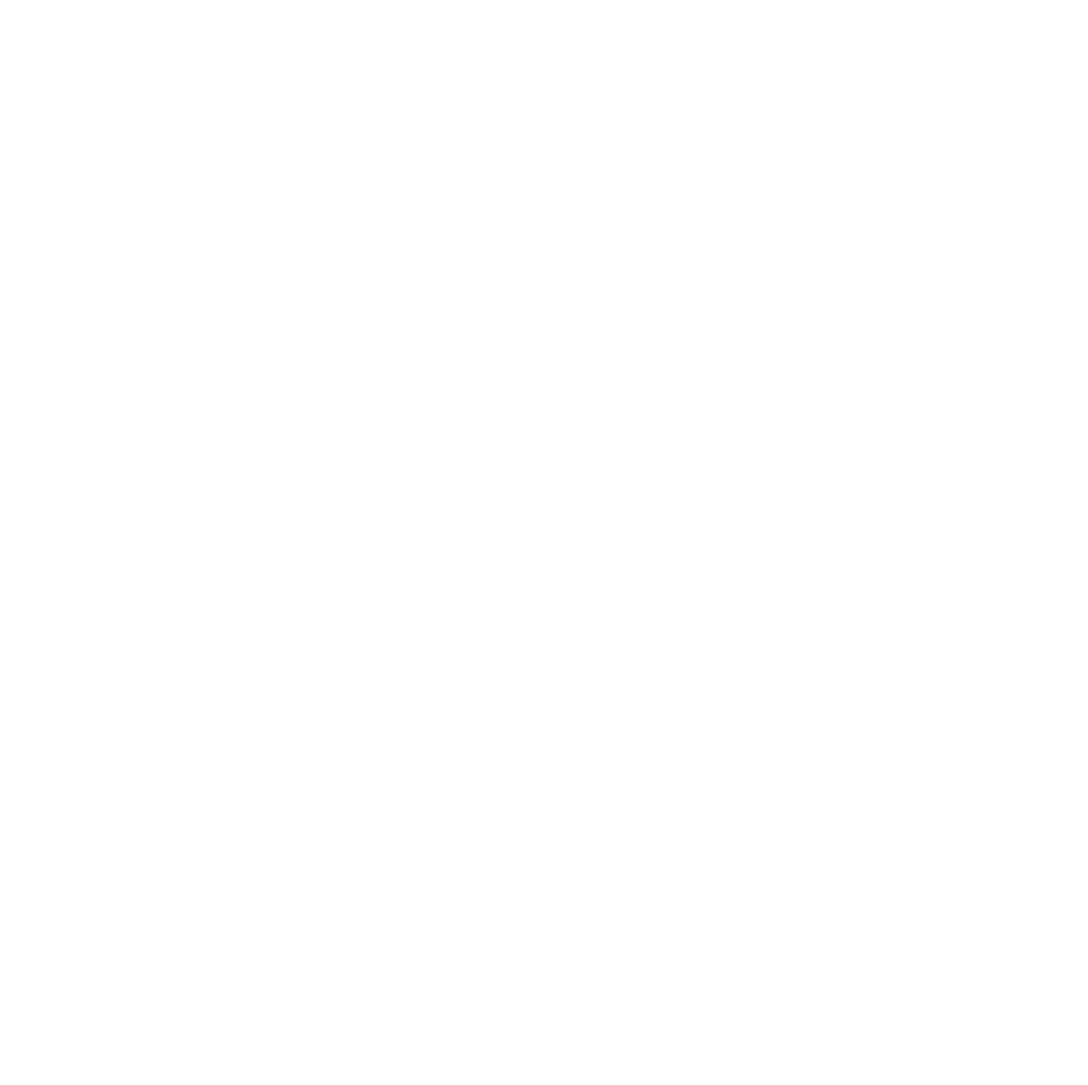
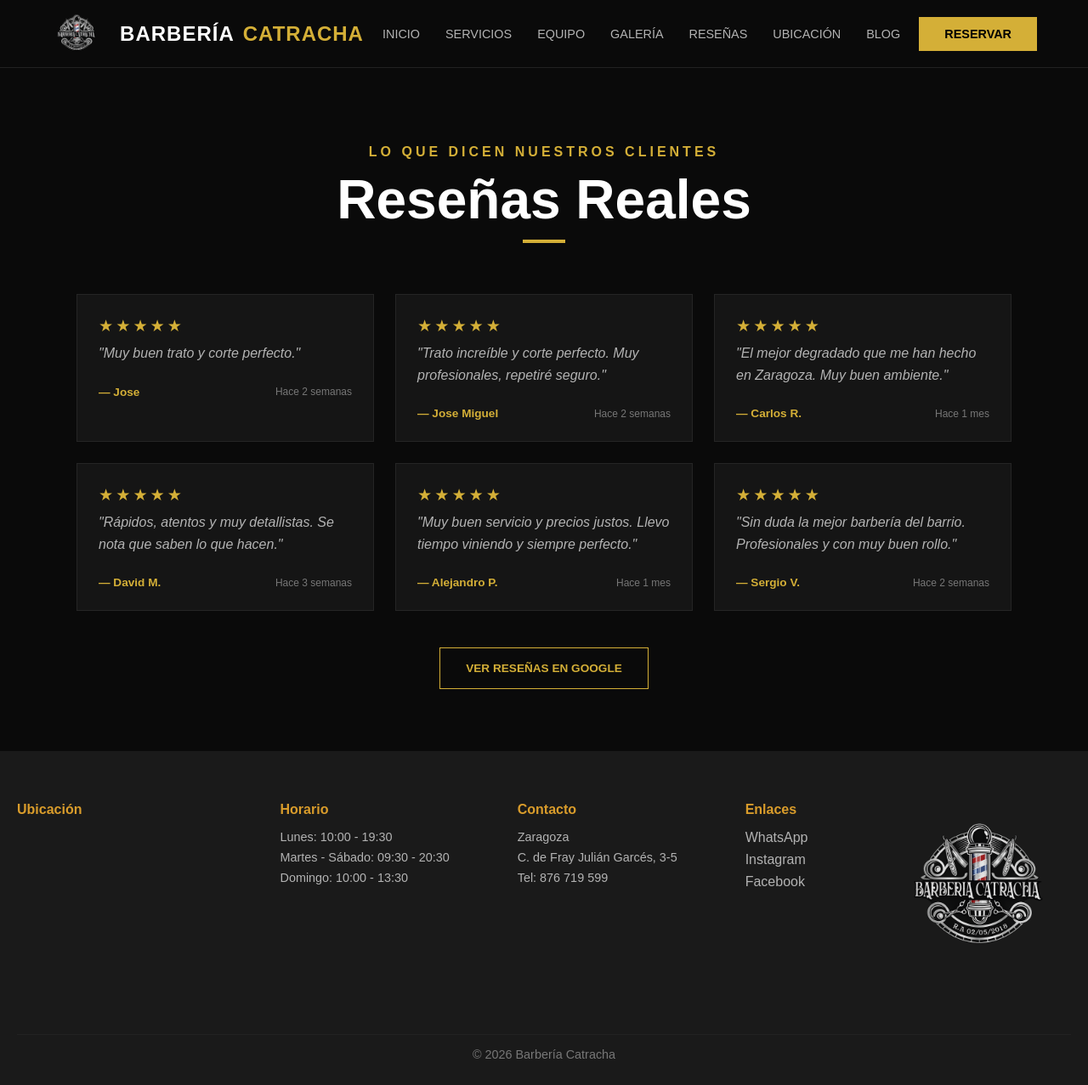
Before and after one commit to dzeledonj-create/barberia_catracha, a PHP site: the page made by vistas/reseñas.php in a window 1280 px wide. Before the commit the page is empty. Shown: the whole page at 85% size. Before the commit the page ends 800 px from the top, so only its background shows below. Run offline with PHP 8.4, Linux system fonts and the light colour scheme; a map, chart or similar area stays blank; grey boxes are pictures that could not be loaded.

Commit message:
reseñas

```diff
--- a/assets/style.css
+++ b/assets/style.css
@@ -1246,3 +1246,117 @@ body {
     box-shadow: 0 0 0 1px var(--gold);
     color: var(--gold);
 }
+
+
+/* --- SECCIÓN RESEÑAS --- */
+
+.resenas-page {
+    background-color: var(--dark-bg);
+    color: var(--white);
+    padding: 90px 20px;
+}
+
+.resenas-header {
+    text-align: center;
+    margin-bottom: 60px;
+}
+
+.google-rating {
+    margin-top: 20px;
+}
+
+.stars {
+    color: var(--gold);
+    letter-spacing: 3px;
+    font-size: 1.2rem;
+    margin-bottom: 8px;
+}
+
+.google-rating h3 {
+    color: var(--white);
+    font-size: 1.3rem;
+    margin-bottom: 5px;
+}
+
+.google-rating p {
+    color: var(--gray-text);
+    font-size: 0.85rem;
+}
+
+.resenas-grid {
+    max-width: 1100px;
+    margin: 0 auto;
+    display: grid;
+    grid-template-columns: repeat(3, 1fr);
+    gap: 25px;
+}
+
+.resena-card {
+    background-color: #151515;
+    border: 1px solid #252525;
+    padding: 25px;
+    transition: 0.3s;
+}
+
+.resena-card:hover {
+    border-color: var(--gold);
+    transform: translateY(-5px);
+}
+
+.comentario {
+    color: var(--gray-text);
+    font-style: italic;
+    line-height: 1.6;
+    margin-bottom: 25px;
+}
+
+.resena-footer {
+    display: flex;
+    justify-content: space-between;
+    align-items: center;
+}
+
+.resena-footer strong {
+    color: var(--gold);
+    font-size: 0.85rem;
+}
+
+.resena-footer span {
+    color: #777;
+    font-size: 0.75rem;
+}
+
+.resenas-cta {
+    text-align: center;
+    margin-top: 60px;
+}
+
+.resenas-cta p {
+    color: var(--gray-text);
+    margin-bottom: 25px;
+}
+
+.resenas-botones {
+    display: flex;
+    justify-content: center;
+    gap: 20px;
+}
+
+.btn-google,
+.btn-resenas-reserva {
+    padding: 16px 30px;
+    text-decoration: none;
+    font-weight: 800;
+    text-transform: uppercase;
+    font-size: 0.85rem;
+}
+
+.btn-google {
+    border: 1px solid var(--gold);
+    color: var(--gold);
+}
+
+.btn-resenas-reserva {
+    background-color: var(--gold);
+    color: #000;
+}
--- a/vistas/reseñas.php
+++ b/vistas/reseñas.php
@@ -0,0 +1,95 @@
+<?php
+include_once '../includes/header.php';
+?>
+
+<!DOCTYPE html>
+<html lang="es">
+<head>
+    <meta charset="UTF-8">
+    <meta name="viewport" content="width=device-width, initial-scale=1.0">
+    <title>Reseñas - Barbería Catracha</title>
+    <link rel="stylesheet" href="/barberia_catracha/assets/style.css">
+</head>
+
+<body>
+
+<section class="resenas-page">
+
+    <section class="resenas-header">
+        <p class="subtitle">LO QUE DICEN NUESTROS CLIENTES</p>
+        <h1 class="titulo-principal">Reseñas Reales</h1>
+        <section class="underline"></section>
+    </section>
+
+    <section class="resenas-grid">
+
+        <section class="resena-card">
+            <p class="stars">★★★★★</p>
+            <p class="comentario">"Muy buen trato y corte perfecto."</p>
+            <section class="resena-footer">
+                <strong>— Jose</strong>
+                <span>Hace 2 semanas</span>
+            </section>
+        </section>
+
+        <section class="resena-card">
+    <p class="stars">★★★★★</p>
+    <p class="comentario">"Trato increíble y corte perfecto. Muy profesionales, repetiré seguro."</p>
+    <section class="resena-footer">
+        <strong>— Jose Miguel</strong>
+        <span>Hace 2 semanas</span>
+    </section>
+</section>
+
+<section class="resena-card">
+    <p class="stars">★★★★★</p>
+    <p class="comentario">"El mejor degradado que me han hecho en Zaragoza. Muy buen ambiente."</p>
+    <section class="resena-footer">
+        <strong>— Carlos R.</strong>
+        <span>Hace 1 mes</span>
+    </section>
+</section>
+
+<section class="resena-card">
+    <p class="stars">★★★★★</p>
+    <p class="comentario">"Rápidos, atentos y muy detallistas. Se nota que saben lo que hacen."</p>
+    <section class="resena-footer">
+        <strong>— David M.</strong>
+        <span>Hace 3 semanas</span>
+    </section>
+</section>
+
+<section class="resena-card">
+    <p class="stars">★★★★★</p>
+    <p class="comentario">"Muy buen servicio y precios justos. Llevo tiempo viniendo y siempre perfecto."</p>
+    <section class="resena-footer">
+        <strong>— Alejandro P.</strong>
+        <span>Hace 1 mes</span>
+    </section>
+</section>
+
+<section class="resena-card">
+    <p class="stars">★★★★★</p>
+    <p class="comentario">"Sin duda la mejor barbería del barrio. Profesionales y con muy buen rollo."</p>
+    <section class="resena-footer">
+        <strong>— Sergio V.</strong>
+        <span>Hace 2 semanas</span>
+    </section>
+</section>
+
+    </section>
+
+    <section class="resenas-cta">
+        <a href="https://www.google.com/maps/place/Barberia+Catracha/"
+           target="_blank"
+           class="btn-google">
+            Ver reseñas en Google
+        </a>
+    </section>
+
+</section>
+
+<?php include_once '../includes/footer.php'; ?>
+
+</body>
+</html>
```
